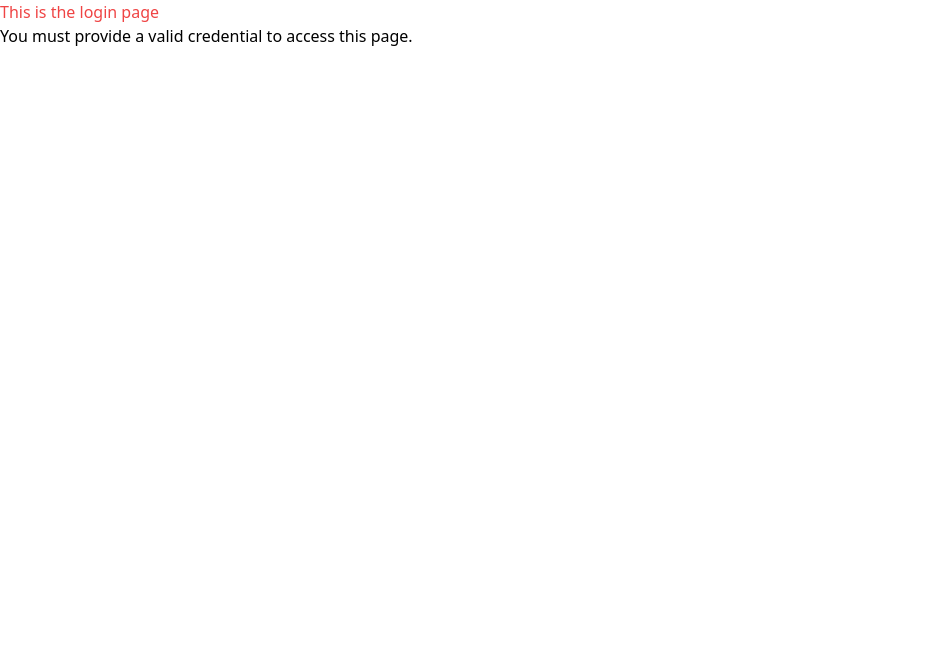
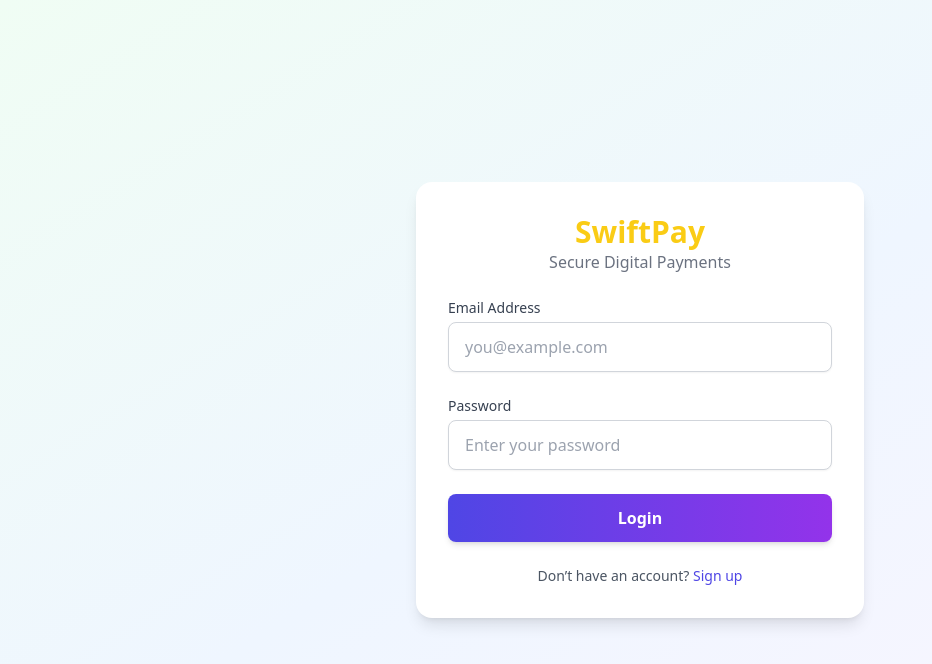
Before and after one commit to Olatundeawo/SwiftPay, a React (Vite) app in the folder frontend/: page /login in a window 1280 px wide. Shown: the top 664 px of the page, without its empty margins (0-932 px from the left). Built offline with nearby package versions, Linux system fonts and the light colour scheme.

Commit message:
completed the logic and styled the login page

```diff
--- a/frontend/src/component/login.jsx
+++ b/frontend/src/component/login.jsx
@@ -1,10 +1,157 @@
-import { useState } from "react";
+import { useState, useEffect } from "react";
+import { TailSpin } from "react-loader-spinner";
 
 const Login = () => {
+  const [user, setUser] = useState({
+    email: "",
+    password: "",
+  });
+  const [status, setStatus] = useState(null);
+  const [error, setError] = useState(null);
+  const [loading, setLoading] = useState(false);
+
+  useEffect(() => {
+    if (status || error) {
+      const timer = setTimeout(() => {
+        setStatus("");
+        setError("");
+      }, 5000); // hide after 5 seconds
+      return () => clearTimeout(timer);
+    }
+  }, [status, error]);
+
+  const handleChange = (e) => {
+    setUser({
+      ...user,
+      [e.target.name]: e.target.value,
+    });
+  };
+
+  const handleSubmit = async (e) => {
+    e.preventDefault();
+    setLoading(true);
+    try {
+      const data = await fetch("http://localhost:3000/login", {
+        method: "POST",
+        headers: {
+          "Content-Type": "application/json",
+        },
+        body: JSON.stringify({
+          email: user.email,
+          password: user.password,
+        }),
+      });
+      const response = await data.json();
+      localStorage.setItem("token", response.token);
+      console.log(response);
+      if (!data.ok) {
+        setError(response.error);
+        setUser({
+          email: "",
+          password: "",
+        });
+      }
+
+      setStatus(response.message);
+      setUser({
+        email: "",
+        password: "",
+      });
+    } catch (err) {
+      console.error("server error", err);
+      setError(err.error);
+    } finally {
+      setLoading(false);
+    }
+  };
   return (
-    <div>
-      <h2 className="text-red-500">This is the login page</h2>
-      <p>You must provide a valid credential to access this page.</p>
+    <div className="flex items-center justify-center min-h-screen bg-gradient-to-br from-green-50 via-blue-50 to-purple-50">
+      <div className="bg-white p-8 rounded-2xl shadow-lg w-full max-w-md">
+        {/* Header */}
+        <h2 className="text-3xl font-bold text-center text-yellow-400">
+          SwiftPay
+        </h2>
+        <p className="text-center text-gray-500 mb-6">
+          Secure Digital Payments
+        </p>
+
+        {/* Status Messages */}
+        {status ? (
+          <p className="mb-4 text-sm text-green-600 font-medium text-center">
+            {status}
+          </p>
+        ) : error ? (
+          <p className="mb-4 text-sm text-red-600 font-medium text-center">
+            {error}
+          </p>
+        ) : null}
+
+        {/* Form */}
+        <form onSubmit={handleSubmit} className="space-y-6">
+          <div>
+            <label className="block text-sm font-medium text-gray-700 mb-1">
+              Email Address
+            </label>
+            <input
+              type="email"
+              name="email"
+              value={user.email}
+              onChange={handleChange}
+              required
+              placeholder="you@example.com"
+              className="w-full px-4 py-3 border border-gray-300 rounded-lg shadow-sm focus:ring-2 focus:ring-indigo-500 focus:border-indigo-500 outline-none transition"
+            />
+          </div>
+
+          <div>
+            <label className="block text-sm font-medium text-gray-700 mb-1">
+              Password
+            </label>
+            <input
+              type="password"
+              name="password"
+              value={user.password}
+              onChange={handleChange}
+              required
+              placeholder="Enter your password"
+              className="w-full px-4 py-3 border border-gray-300 rounded-lg shadow-sm focus:ring-2 focus:ring-indigo-500 focus:border-indigo-500 outline-none transition"
+            />
+          </div>
+
+          {/* Submit Button */}
+          <button
+            type="submit"
+            className="w-full py-3 px-4 bg-gradient-to-r from-indigo-600 to-purple-600 text-white font-semibold rounded-lg shadow-md hover:from-indigo-700 hover:to-purple-700 focus:outline-none focus:ring-2 focus:ring-offset-2 focus:ring-indigo-500 transition"
+            disabled={loading}
+          >
+            {loading ? (
+              <>
+                <TailSpin
+                  height="20"
+                  width="20"
+                  color="#ffffff"
+                  ariaLabel="loading"
+                  visible={true}
+                />
+                <span className="ml-2">Login...</span>
+              </>
+            ) : (
+              "Login"
+            )}
+          </button>
+        </form>
+
+        {/* Links */}
+        <p className="mt-6 text-center text-sm text-gray-600">
+          Don’t have an account?{" "}
+          <a
+            href="/signup"
+            className="text-indigo-600 font-medium hover:underline"
+          >
+            Sign up
+          </a>
+        </p>
+      </div>
     </div>
   );
 };
```
